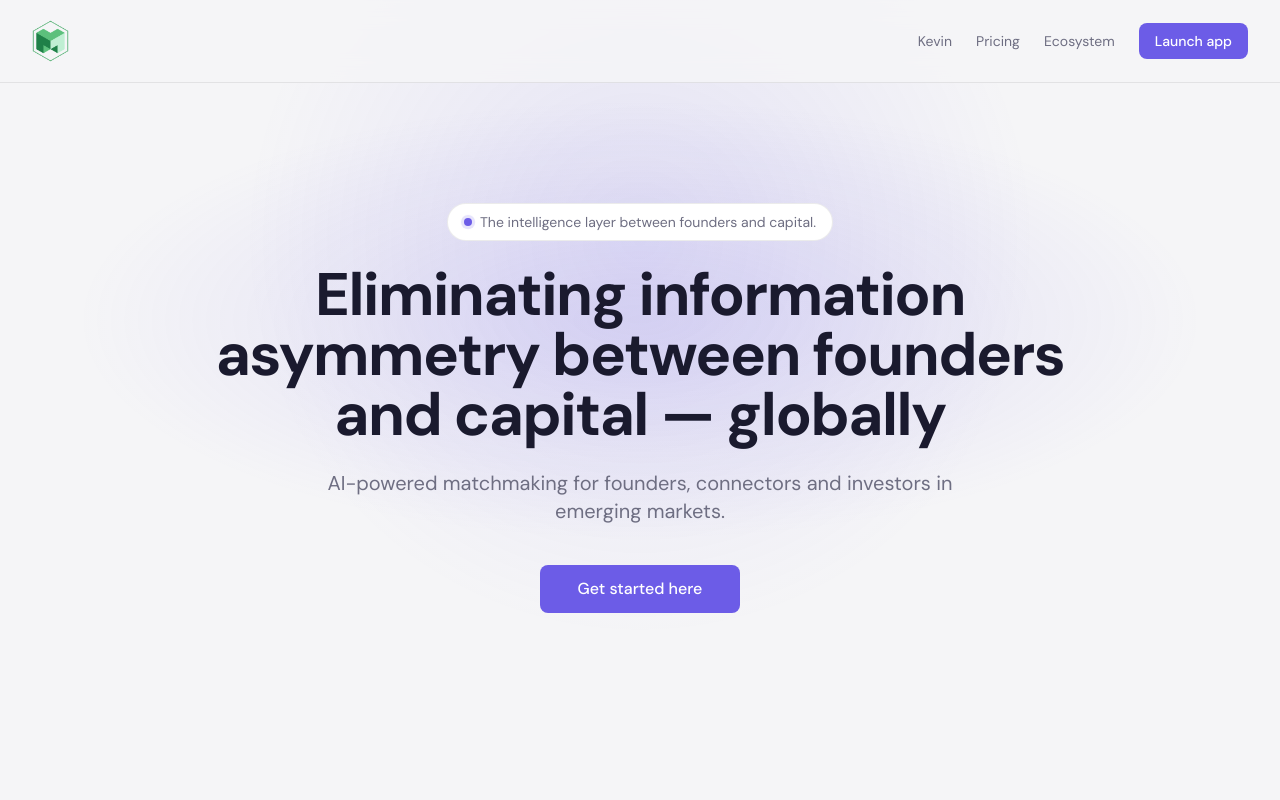
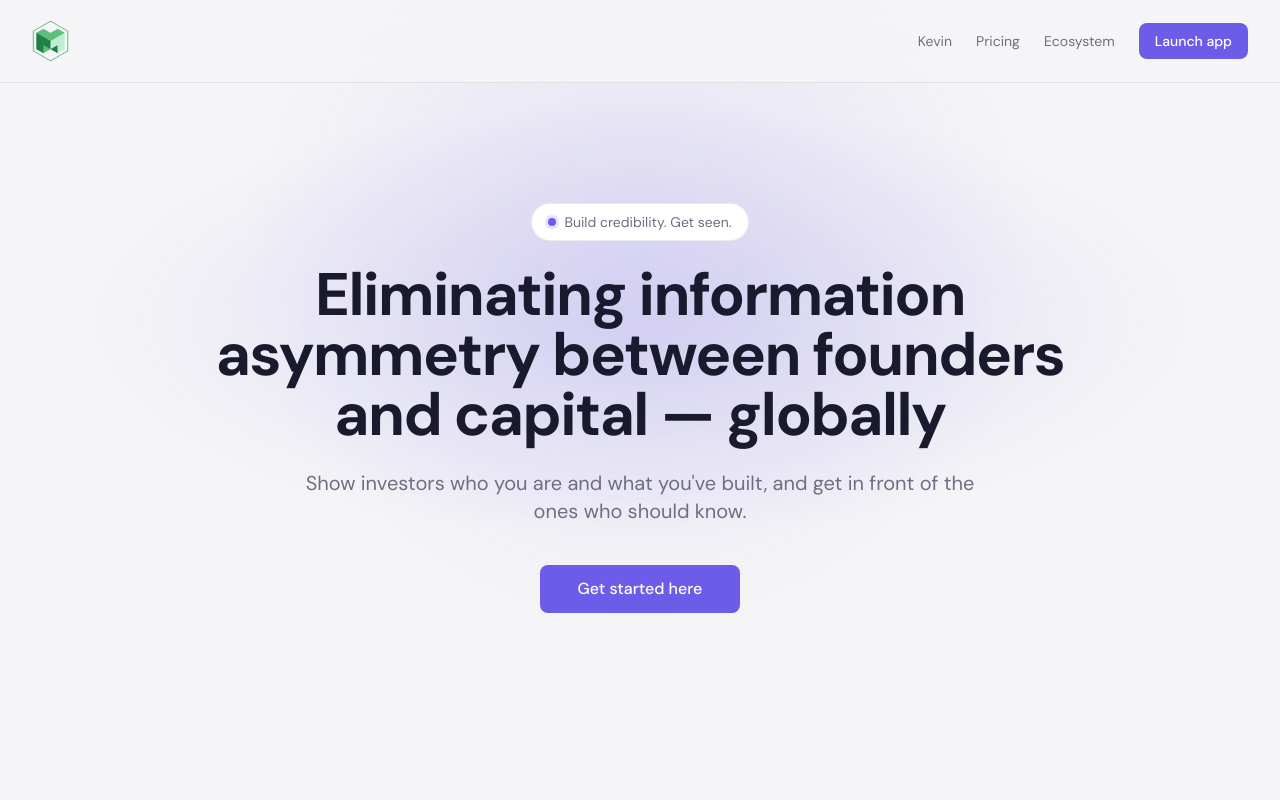
Before and after one commit to nickallison11/metatron-landing, a Next.js app: page / in a window 1280 px wide. Shown: the top 800 px of the page. Built offline with nearby package versions, Linux system fonts and the light colour scheme.

Commit message:
Hero: credibility-led pill and subhead; meta description to match
Co-Authored-By: Claude Opus 5.5 <noreply@anthropic.com>

```diff
--- a/app/layout.tsx
+++ b/app/layout.tsx
@@ -20,7 +20,7 @@ export const metadata: Metadata = {
   title:
     "metatron — Eliminating information asymmetry between founders and capital — globally",
   description:
-    "AI-powered matchmaking for founders, connectors and investors in emerging markets.",
+    "Build credibility. Get seen. Show investors who you are and what you've built, and get in front of the ones who should know.",
   icons: {
     icon: "/favicon-icon.png",
     shortcut: "/favicon-icon.png",
--- a/app/page.tsx
+++ b/app/page.tsx
@@ -282,15 +282,15 @@ export default function Home() {
               <span className="absolute inline-flex h-full w-full animate-ping rounded-full bg-[var(--accent)] opacity-75" />
               <span className="relative inline-flex h-2 w-2 rounded-full bg-[var(--accent)]" />
             </span>
-            The intelligence layer between founders and capital.
+            Build credibility. Get seen.
           </div>
           <h1 className="max-w-4xl text-4xl font-bold leading-tight tracking-tight text-[var(--text)] sm:text-5xl md:text-6xl">
             Eliminating information asymmetry between founders and capital —
             globally
           </h1>
           <p className="mt-6 max-w-2xl text-lg leading-relaxed text-[var(--text-muted)] sm:text-xl">
-            AI-powered matchmaking for founders, connectors and investors in
-            emerging markets.
+            Show investors who you are and what you&apos;ve built, and get in
+            front of the ones who should know.
           </p>
           <div className="mt-10 flex justify-center">
             <a
```
